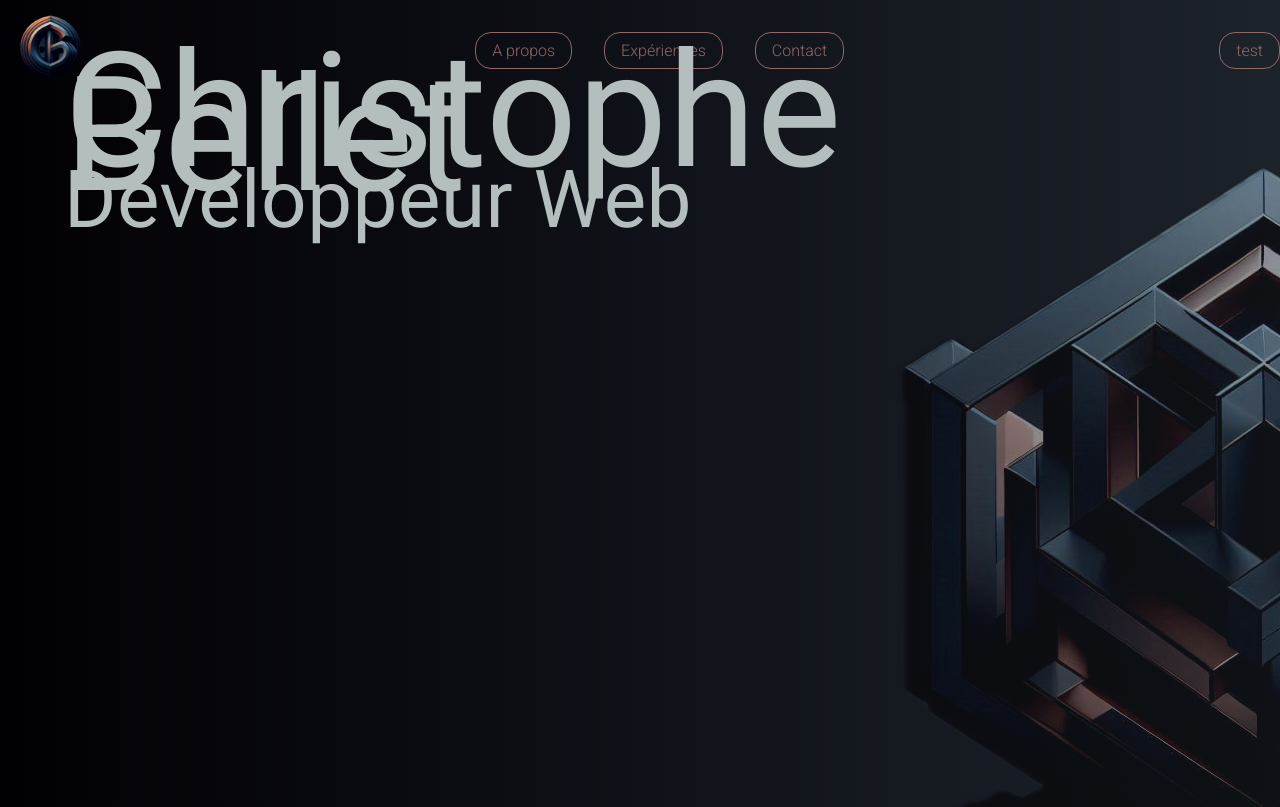
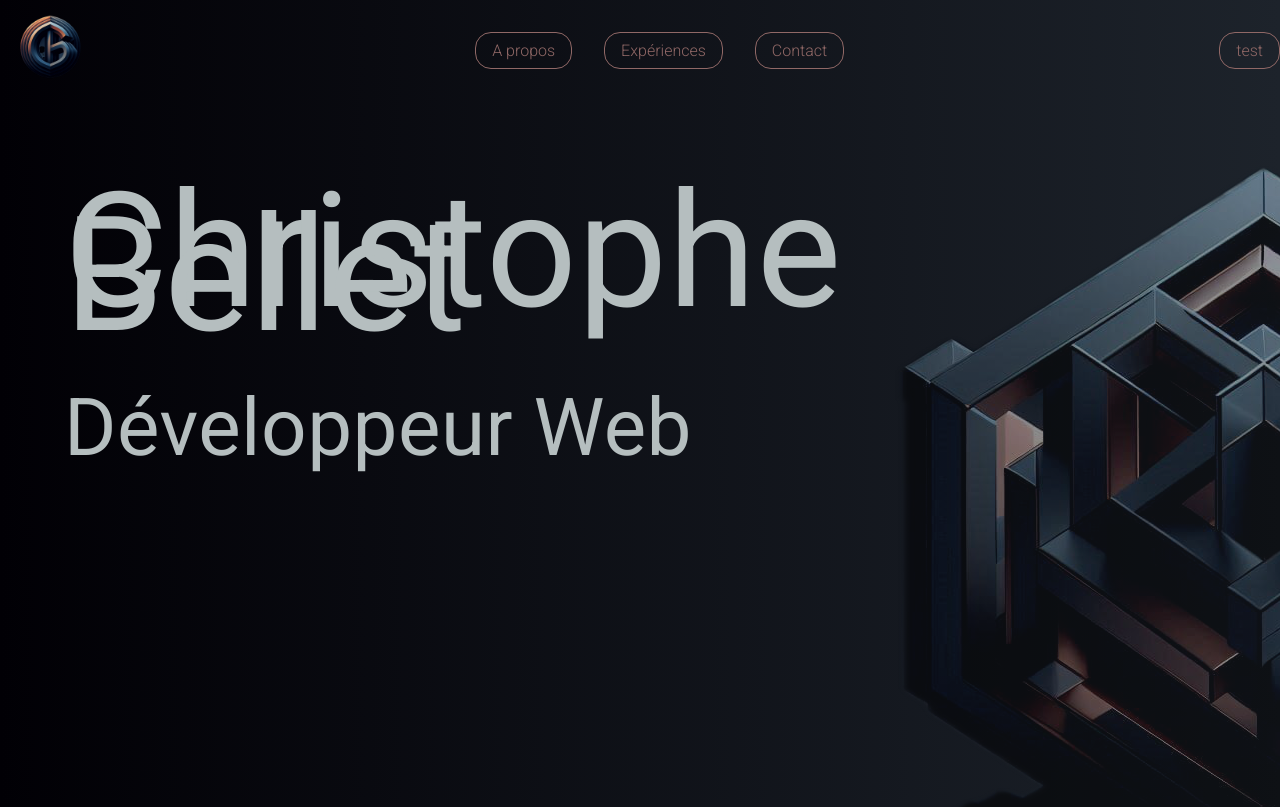
Before and after one commit to ChrisVai/portfolioFront, an Angular app: page / in a window 1280 px wide. Shown: the top 807 px of the page. Built offline with nearby package versions, Linux system fonts and the light colour scheme.

Commit message:
fix MEP home

```diff
--- a/src/app/features/home/components/home/home.component.css
+++ b/src/app/features/home/components/home/home.component.css
@@ -14,16 +14,16 @@
 
 .text {
   position: absolute;
+  top: 30%;
   display: flex;
   flex-direction: column;
+  gap: 8em;
 }
 
 .firstName {
   font-size: 10em;
-  margin-bottom: 0;
 }
 
 .description {
     font-size: 5em;
-    margin-top: 0.5em;
 }
--- a/src/app/features/home/components/home/home.component.html
+++ b/src/app/features/home/components/home/home.component.html
@@ -1,6 +1,10 @@
 <div class="text">
-  <p class="firstName">Christophe Bellet</p>
-  <p class="description">Développeur Web</p>
+  <span class="firstName">
+    Christophe Bellet
+  </span >
+  <span class="description">
+    Développeur Web
+  </span>
 </div>
 <div class="wrapper">
   <img ngSrc="BackgroundTinyFigureOnly.png" height="1024" width="1792" alt="geometric logo">
```
